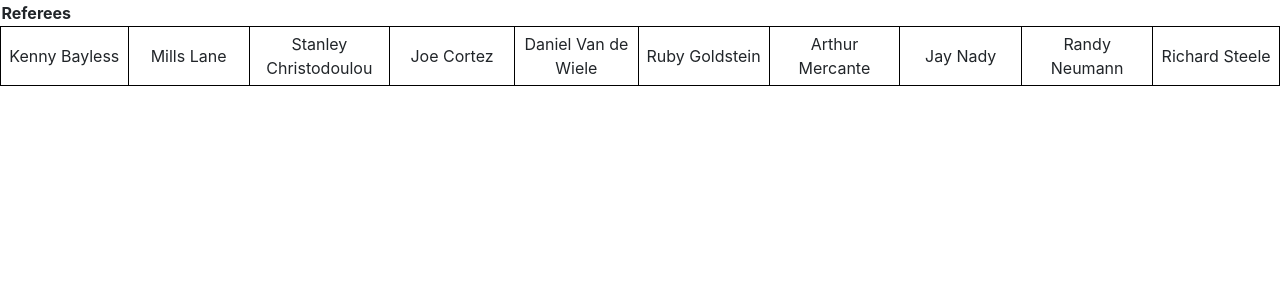
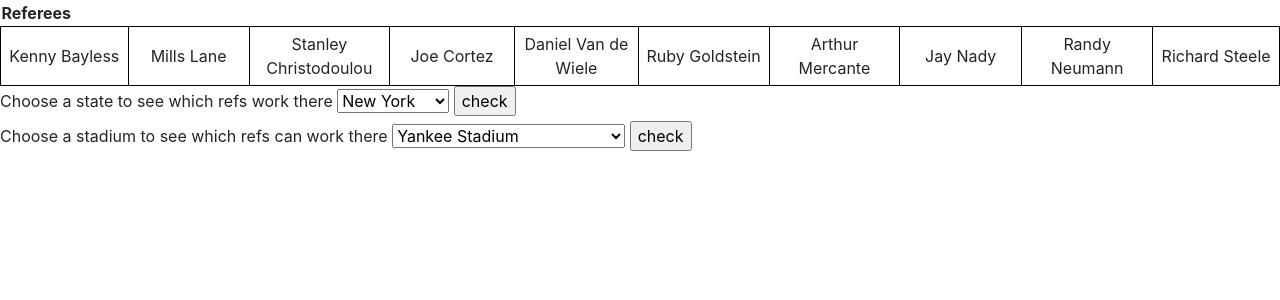
Before and after one commit to jerry152/project, a Flask app: page /referee in a window 1280 px wide. Shown: the part 56-356 px from the top of the page. Run offline with Flask 2, Linux system fonts and the light colour scheme; data comes from the database, SQL or seed files in the repository; some libraries are stand-ins or nearby versions.

Commit message:
added ref and stadium questions

```diff
--- a/app.py
+++ b/app.py
@@ -145,6 +145,43 @@ def referee():
     data = mycursor.fetchall()
     return render_template("referee.html", data = data)
 
+@app.route("/cityRef", methods = ['POST', "GET"])
+def cityRef():
+    c = sqlite3.connect(r"boxing.sqlite")
+    mycursor = c.cursor()
+    mycursor.execute("SELECT * FROM Referee")
+    data = mycursor.fetchall()
+    results1 = request.form['state1']
+    sql = """
+    SELECT rf_name, r_name, r_state
+    FROM Referee
+    JOIN Regions on rf_cityKey = r_cityKey
+    WHERE r_state = ?
+    """
+    args = [results1]
+    mycursor.execute(sql,args)
+    info = mycursor.fetchall()
+    return render_template("referee.html", data = data, answer = info)
+
+@app.route("/mostRef", methods = ['POST', "GET"])
+def mostRef():
+    c = sqlite3.connect(r"boxing.sqlite")
+    mycursor = c.cursor()
+    mycursor.execute("SELECT * FROM Referee")
+    data = mycursor.fetchall()
+    results1 = request.form['stadium']
+    sql = """
+    SELECT rf_name
+    FROM Referee
+    JOIN Regions on rf_cityKey = r_cityKey
+    JOIN Stadium on r_cityKey = st_cityKey
+    WHERE st_name = ?
+    """
+    args = [results1]
+    mycursor.execute(sql,args)
+    info = mycursor.fetchall()
+    return render_template("referee.html", data = data, info = info)
+
 
 
 #ROUTING FOR SPONSOR PAGE
@@ -207,6 +244,25 @@ def largestStadium():
     answer = mycursor.fetchall()
 
     return render_template("stadium.html", data = data, answer = answer)
+
+@app.route("/maxPeople", methods = ['POST', "GET"])
+def maxPeople():
+    c = sqlite3.connect(r"boxing.sqlite")
+    mycursor = c.cursor()
+    mycursor.execute("SELECT * FROM Stadium")
+    data = mycursor.fetchall()
+    results1 = request.form['name']
+    sql = """
+    SELECT st_name, st_maxpeople
+    FROM Stadium
+    WHERE st_maxpeople >= ?
+    """
+    args = [results1]
+    mycursor.execute(sql,args)
+    answer = mycursor.fetchall()
+
+
+    return render_template("stadium.html", data = data, info = answer)
 
 
 #ROUTING FOR INFO PAGE
--- a/templates/referee.html
+++ b/templates/referee.html
@@ -35,6 +35,46 @@
                {% endfor %}
            </tbody>
        </table>
+    <form class="grid" action="/cityRef" method="post">
+        <div class = "d-inline">
+            <label for = "query1">Choose a state to see which refs work there</label>
+            <select name="state1" id="stadium">
+                <option value="New York">New York</option>
+                <option value="California">California</option>
+                <option value="England">England</option>
+                <option value="Mexico City">Mexico City</option>
+                <option value="Michigan">Michigan</option>
+                <option value="Nevada">Nevada</option>
+                <option value="New Jersey">New Jersey</option>
+            </select>
+            <input type="Submit" class = "file_submit" value="check">
+        </div>
+    </form>
+    {% if answer%}
+    <label>{{answer[0]}},{{answer[1]}},{{answer[2]}}</label>
+    {% endif %}
+
+    <form class="grid" action="/mostRef" method="post">
+        <div class = "d-inline">
+            <label for = "query1">Choose a stadium to see which refs can work there </label>
+            <select name="stadium" id="stadium">
+                <option value="Yankee Stadium">Yankee Stadium</option>
+                <option value="Cow Palace Stadium">Cow Palace Stadium</option>
+                <option value="York Hall">York Hall</option>
+                <option value="Aztec Stadium">Aztec Stadium</option>
+                <option value="Olympic Stadium">Olympic Stadium</option>
+                <option value="Great Western Forum Arena">Great Western Forum Arena</option>
+                <option value="MGM Grand Hotel">MGM Grand Hotel</option>
+                <option value="Atlantic City Boardwalk">Atlantic City Boardwalk</option>
+                <option value="Caesars Palace">Caesars Palace</option>
+                <option value="Madison Square Garden">Madison Square Garden</option>
+            </select>
+            <input type="Submit" class = "file_submit" value="check">
+        </div>
+    </form>
+    {% for row in info%}
+    <label>{{row[0]}}</label>
+    {% endfor %}
 
 
 </body>
```
Also changed, not shown: creatingDataBase.sql (+11 -1 lines), templates/stadium.html (+15 -3 lines), 1 other file.
